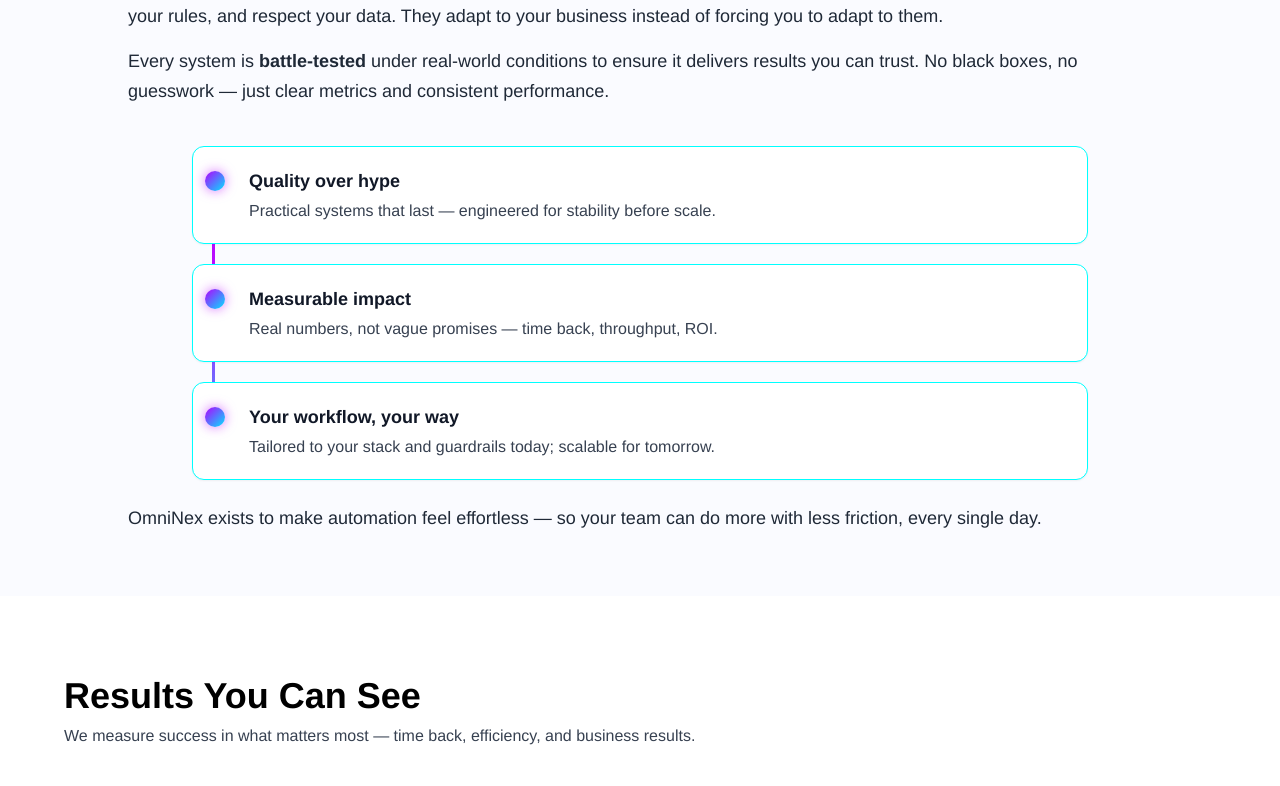
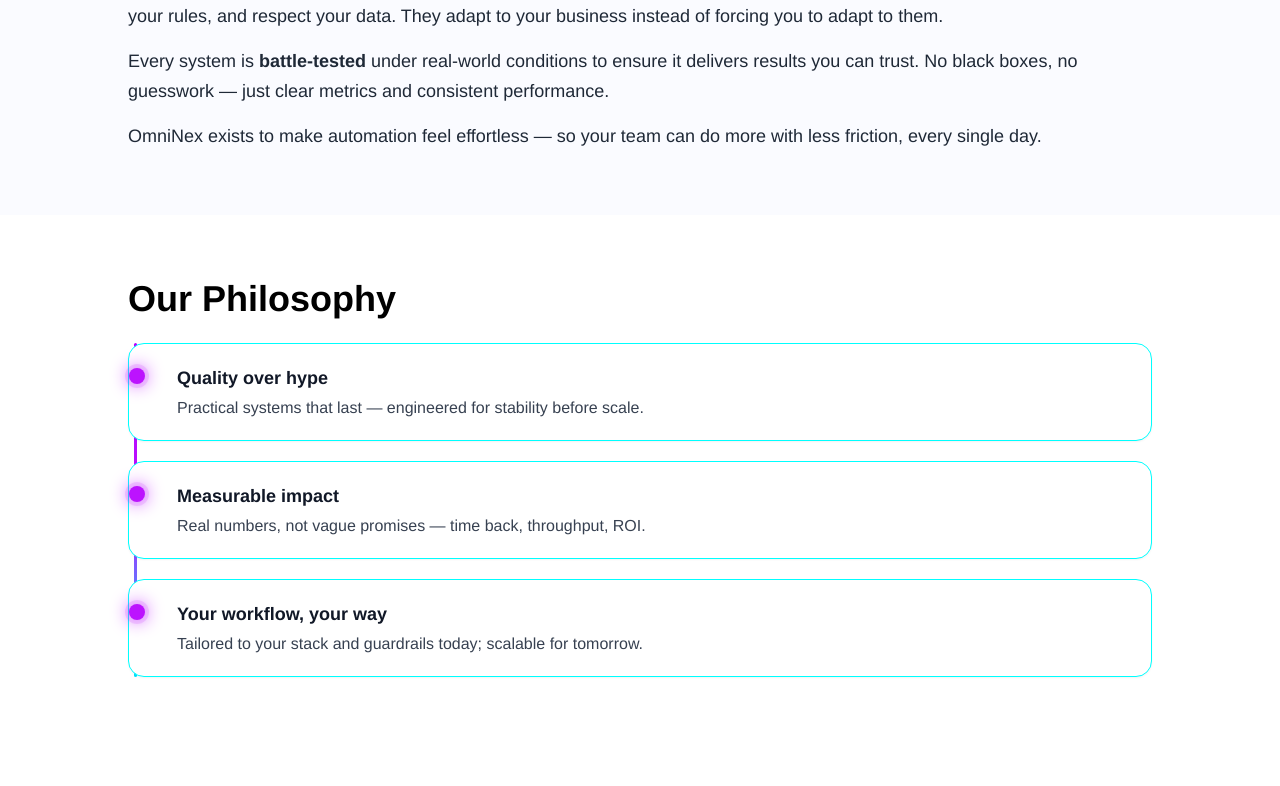
Before and after one commit to Kalcho8233/OmniNexAIWebsite, a Next.js app: page /about in a window 1280 px wide. Shown: the part 820-1606 px from the top of the page. Built offline with nearby package versions, Linux system fonts and the light colour scheme.

Commit message:
Update about.jsx

```diff
--- a/pages/about.jsx
+++ b/pages/about.jsx
@@ -61,7 +61,7 @@
           </div>
         </section>
 
-        {/* OUR STORY (rewritten) */}
+        {/* OUR STORY (your exact copy) */}
         <section className="px-6 md:px-16 py-16 bg-[#fafbff]">
           <div className="max-w-5xl mx-auto">
             <h2 className="text-3xl md:text-4xl font-bold mb-4">Our Story</h2>
@@ -82,12 +82,22 @@
                 it delivers results you can trust. No black boxes, no guesswork — just clear metrics
                 and consistent performance.
               </p>
+              <p>
+                OmniNex exists to make automation feel effortless — so your team can do more with
+                less friction, every single day.
+              </p>
             </div>
+          </div>
+        </section>
 
-            {/* Mini-timeline bullets (new visual, different от предишния) */}
-            <div className="relative max-w-4xl mx-auto mt-10">
-              {/* vertical rail */}
-              <span className="pointer-events-none absolute left-5 top-0 bottom-0 w-[3px] bg-gradient-to-b from-[#B300FF] via-[#BC13FE] to-[#00E5FF] rounded-full" />
+        {/* OUR PHILOSOPHY (neon mini-timeline, separate section) */}
+        <section className="px-6 md:px-16 py-16">
+          <div className="max-w-5xl mx-auto">
+            <h2 className="text-3xl md:text-4xl font-bold mb-6">Our Philosophy</h2>
+
+            <div className="relative mt-6">
+              {/* Neon rail */}
+              <div className="pointer-events-none absolute left-1.5 top-0 bottom-0 w-[3px] bg-gradient-to-b from-[#B300FF] via-[#BC13FE] to-[#00E5FF] rounded-full" />
 
               {[
                 {
@@ -102,27 +112,22 @@
                   title: "Your workflow, your way",
                   desc: "Tailored to your stack and guardrails today; scalable for tomorrow.",
                 },
-              ].map((item, i) => (
+              ].map((item, idx) => (
                 <motion.div
-                  key={i}
-                  className="relative pl-14 pr-6 py-5 mb-5 rounded-xl border border-neonBlue bg-white shadow-sm hover:shadow-[0_0_24px_rgba(188,19,254,0.15)] transition-all"
-                  initial={{ opacity: 0, y: 14 }}
+                  key={idx}
+                  className="relative pl-10 md:pl-12 pr-6 py-5 mb-5 rounded-2xl border border-neonBlue bg-white shadow-sm hover:shadow-[0_0_32px_#BC13FE44] transition-all"
+                  initial={{ opacity: 0, y: 16 }}
                   whileInView={{ opacity: 1, y: 0 }}
                   viewport={{ once: true }}
-                  transition={{ duration: 0.4, delay: i * 0.06 }}
+                  transition={{ duration: 0.45, delay: idx * 0.06 }}
                 >
-                  {/* node */}
-                  <span className="absolute left-3 top-6 h-5 w-5 rounded-full bg-gradient-to-br from-[#B300FF] to-[#00E5FF] shadow-[0_0_12px_rgba(188,19,254,0.6)]" />
-                  <h3 className="font-semibold text-lg text-gray-900">{item.title}</h3>
+                  {/* Node + glow */}
+                  <span className="absolute left-0 top-6 h-4 w-4 rounded-full bg-neonPurple shadow-[0_0_18px_#BC13FE] ring-4 ring-[#BC13FE22]" />
+                  <h3 className="text-lg font-semibold text-gray-900">{item.title}</h3>
                   <p className="text-gray-700 mt-1">{item.desc}</p>
                 </motion.div>
               ))}
             </div>
-
-            <p className="mt-6 text-lg text-gray-800">
-              OmniNex exists to make automation feel effortless — so your team can do more with less
-              friction, every single day.
-            </p>
           </div>
         </section>
 
```
